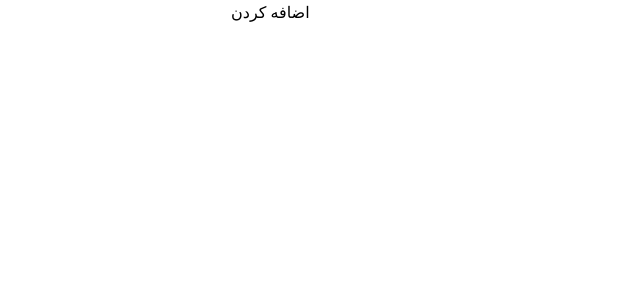
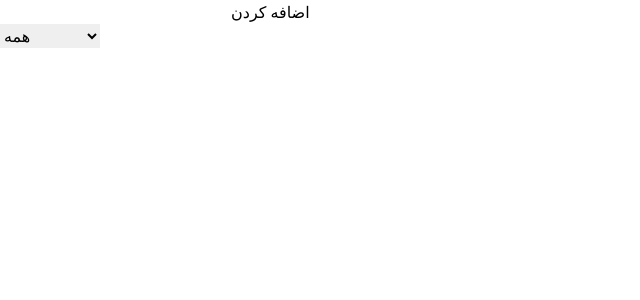
Before and after one commit to Av808080/TodoApp-RTK, a React (Vite) app in the folder TodoList-RTK/: page / in a window 1280 px wide. Shown: the top 300 px of the page, without its empty margins (0-640 px from the left). Built offline with nearby package versions, Linux system fonts and the light colour scheme.

Commit message:
Filter Todos

```diff
--- a/TodoList-RTK/src/components/TodoWrapper.tsx
+++ b/TodoList-RTK/src/components/TodoWrapper.tsx
@@ -1,12 +1,23 @@
+import { useState, ChangeEvent } from 'react'
 import TodoItem from "./TodoItem"
 import { useSelector } from 'react-redux'
 import { Todo } from "../Types/Todo"
 const TodoWrapper = () => {
     const todos = useSelector((store: any) => store.todo)
-
+    const [filterBy, setFilterBy] = useState('همه')
     return (
-        <div>
-            {todos.map(((item: Todo) => <TodoItem key={item.id} todo={item} />))}
+        <div >
+            <select className='bg-teal-300 focus:outline-none ring-2 ring-teal-400 rounded-lg block mx-auto mb-8 mt-4'
+            onChange={(e: ChangeEvent<HTMLSelectElement>) => setFilterBy(e.target.value)}
+            >
+                <option value='All' >همه</option>
+                <option value='Completed' >تکمیل شده</option>
+                <option value='Uncompleted' >تکمیل نشده</option>
+            </select>
+            {filterBy === 'Completed' ? todos.map((item: Todo) => item.isCompleted && <TodoItem key={item.id} todo={item} />) :
+                filterBy === 'Uncompleted' ? todos.map((item: Todo) => !item.isCompleted && <TodoItem key={item.id} todo={item} />) :
+                    todos.map(((item: Todo) => <TodoItem key={item.id} todo={item} />))
+            }
         </div>
     )
 }
```
